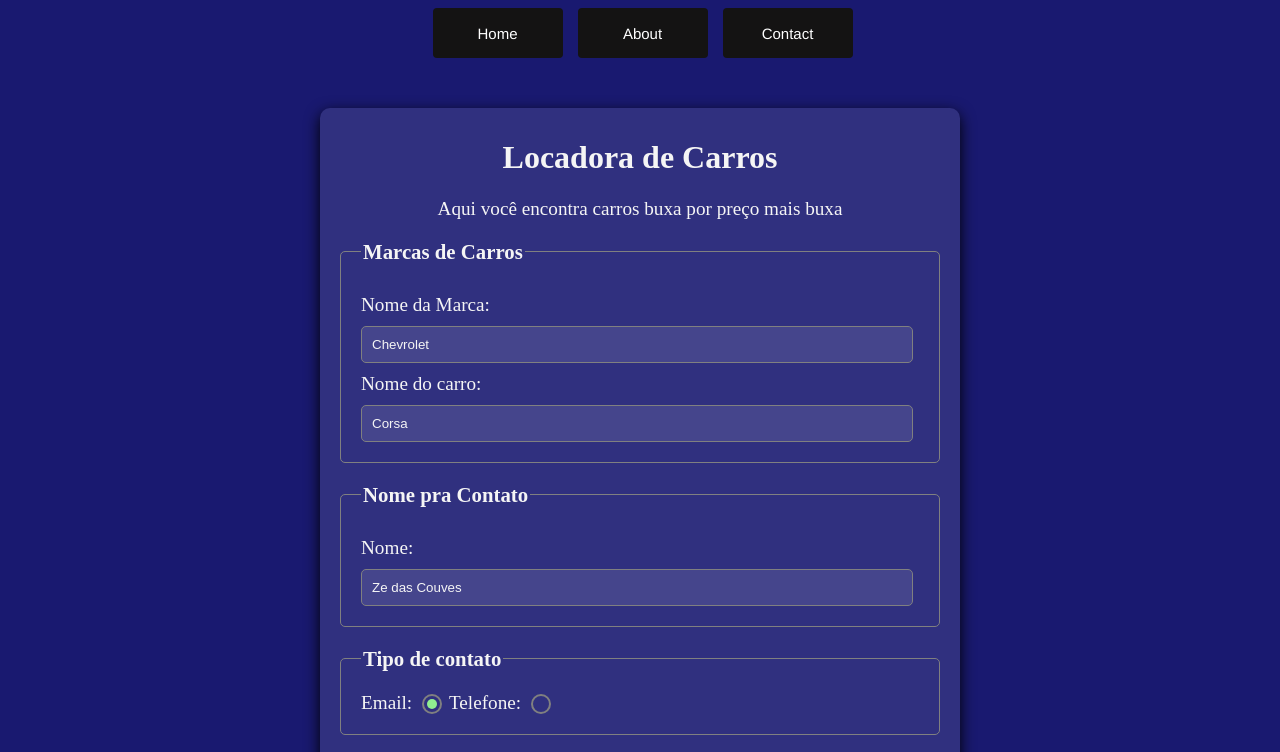
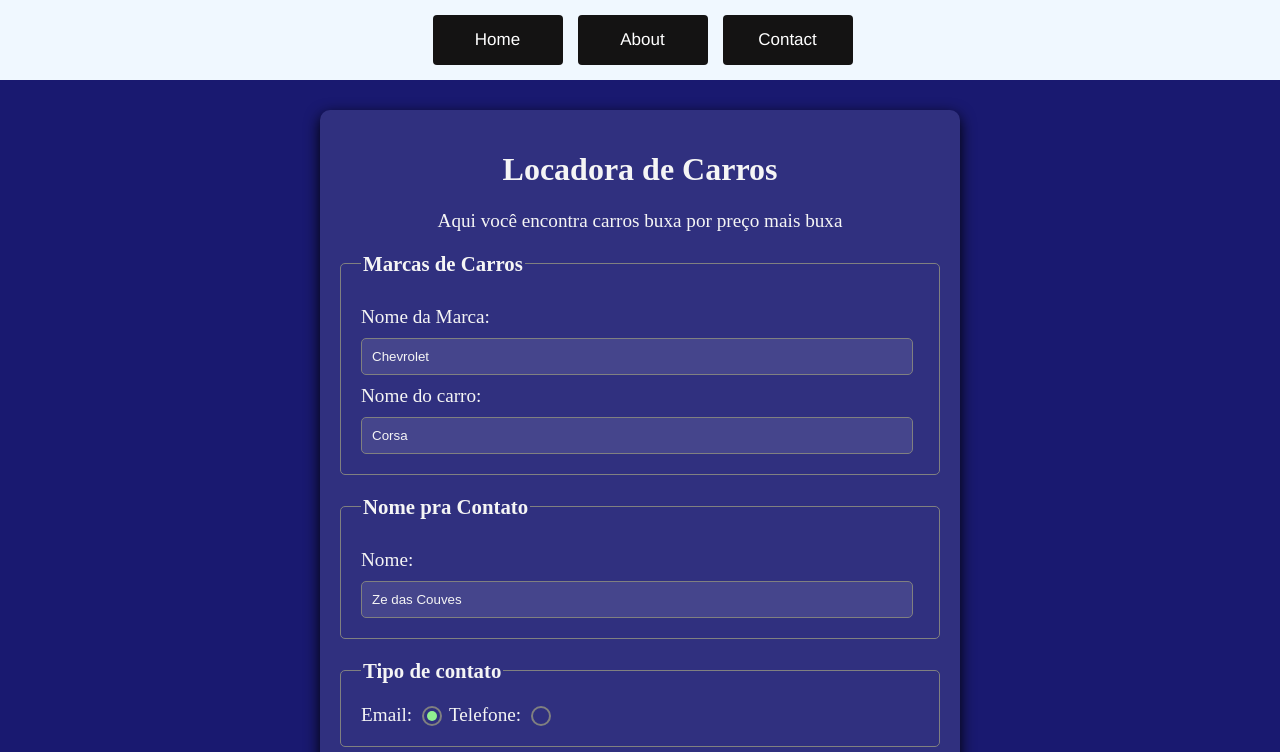
Before and after one commit to jc1001-jc/Trabalho-Web, a plain HTML site: page Pagina1_Protótipo/Pag1.html in a window 1280 px wide. Shown: the top 752 px of the page. Drawn offline with Linux system fonts and the light colour scheme.

Commit message:
Ta fei que doi

```diff
--- a/Pagina1_Protótipo/Estiloso.css
+++ b/Pagina1_Protótipo/Estiloso.css
@@ -1,15 +1,16 @@
 body {
   background-color: midnightblue;
   color: whitesmoke;
+  margin: 0;
 }
 
 .nav-container {
   position: relative;
   width: 100%;
   height: 80px;
+  background-color:aliceblue;
 }
 .nav-menu button {
-  padding: 10px 18px;
   margin-left: 5px;
   width: 130px;
   height: 50px;
@@ -19,16 +20,18 @@ body {
   border-radius: 4px;
   cursor: pointer;
   font-family: 'Franklin Gothic Medium', 'Arial Narrow', Arial, sans-serif;
-  font-size: 15px;
+  font-size: 17px;
 }
 
 .nav-menu button:hover{
   background-color: royalblue;
+
 }
 .nav-menu {
   justify-content:center;
   display:flex;
   gap: 10px;
+  padding: 15px 0px;
 }
 
 .container {
@@ -36,8 +39,8 @@ body {
   width: 80%;
   max-width: 600px;
   border-radius: 10px;
-  margin: 20px auto;
-  padding: 10px 20px;
+  margin: 30px auto;
+  padding: 20px 20px;
   box-shadow: 0 5px 15px black;
 }
 
--- a/Pagina1_Protótipo/Pag1.html
+++ b/Pagina1_Protótipo/Pag1.html
@@ -7,8 +7,7 @@
   <title>Locadora Bucha</title>
   <link rel="stylesheet" href="Estiloso.css" />
 </head>
-
-<body>
+<header>
   <div class="nav-container">
         <div class="nav-menu">
             <button>Home</button>
@@ -16,6 +15,9 @@
             <button>Contact</button>
         </div>
     </div>
+</header>
+<body>
+
   <main class="container">
     <h1 class="title center">Locadora de Carros</h1>
     <p class="description center">Aqui você encontra carros buxa por preço mais buxa</p>
```
